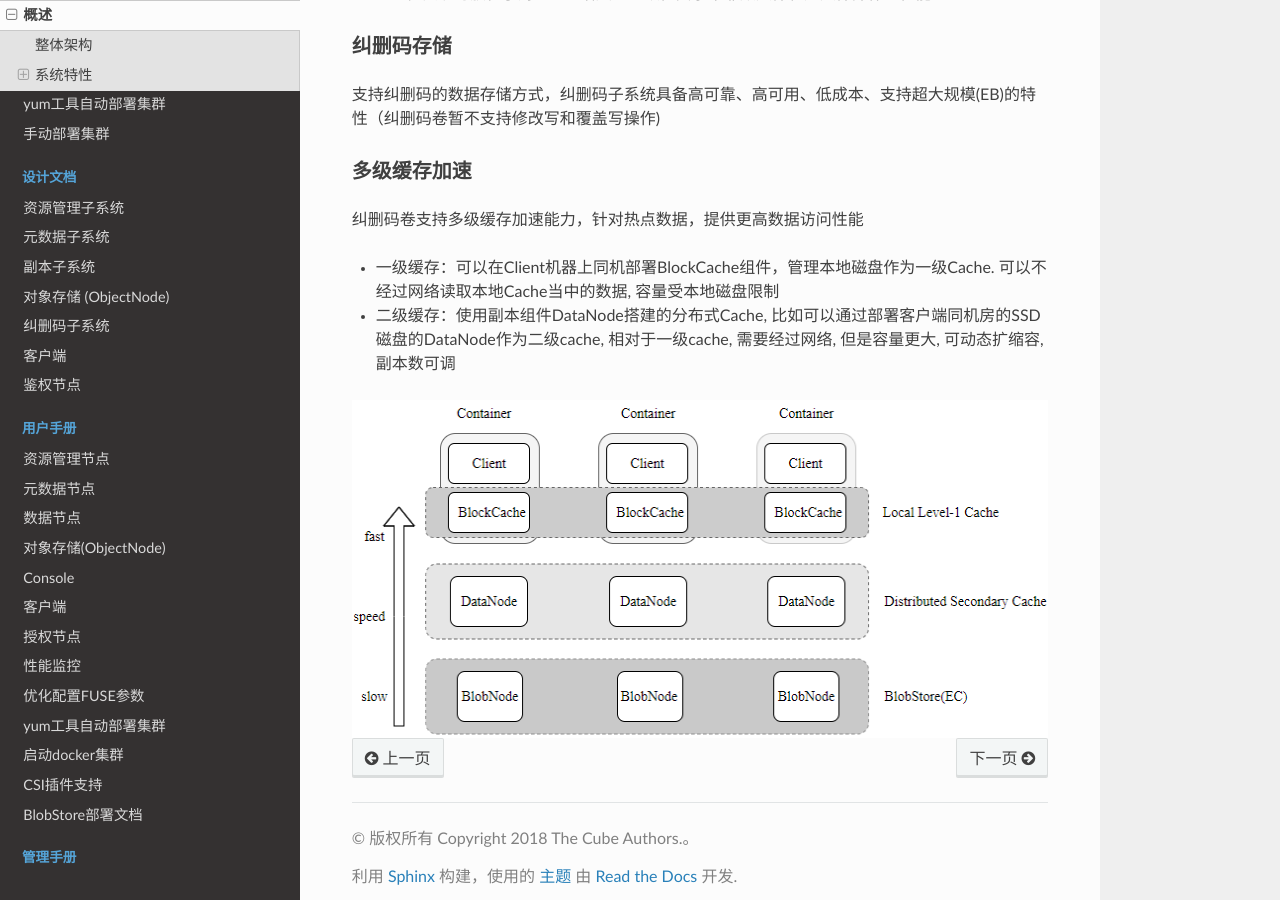
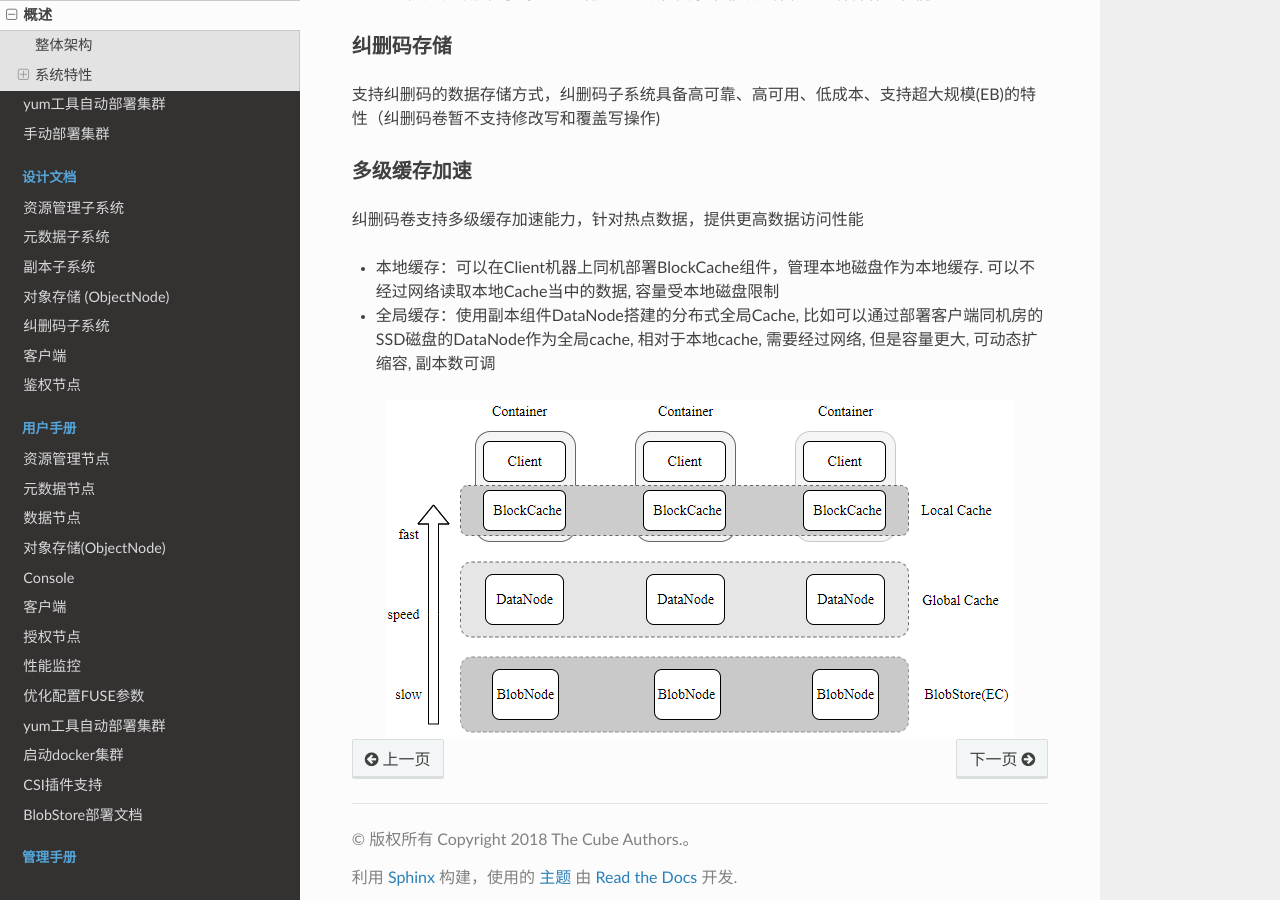
Before and after one commit to cubefs/docs-zh, a Sphinx documentation site: the page built from docs/source/overview.rst, in a window 1280 px wide and 900 px high, scrolled down 2172 px. Built offline with Sphinx 7.4.7 and the Read the Docs theme 2.0.0, drawn with Linux system fonts in a browser that asks for light colours.

Commit message:
docs: update cache arct desc
Signed-off-by: Victor1319 <834863182@qq.com>

```diff
--- a/docs/source/overview.rst
+++ b/docs/source/overview.rst
@@ -67,8 +67,8 @@ POSIX兼容
 
 纠删码卷支持多级缓存加速能力，针对热点数据，提供更高数据访问性能
 
--  一级缓存：可以在Client机器上同机部署BlockCache组件，管理本地磁盘作为一级Cache. 可以不经过网络读取本地Cache当中的数据, 容量受本地磁盘限制
--  二级缓存：使用副本组件DataNode搭建的分布式Cache, 比如可以通过部署客户端同机房的SSD磁盘的DataNode作为二级cache, 相对于一级cache, 需要经过网络, 但是容量更大, 可动态扩缩容, 副本数可调
+-  本地缓存：可以在Client机器上同机部署BlockCache组件，管理本地磁盘作为本地缓存. 可以不经过网络读取本地Cache当中的数据, 容量受本地磁盘限制
+-  全局缓存：使用副本组件DataNode搭建的分布式全局Cache, 比如可以通过部署客户端同机房的SSD磁盘的DataNode作为全局cache, 相对于本地cache, 需要经过网络, 但是容量更大, 可动态扩缩容, 副本数可调
 
 .. image:: pic/cfs-cache.png
    :align: center
```
Also changed, not shown: docs/source/pic/cfs-cache.png.
